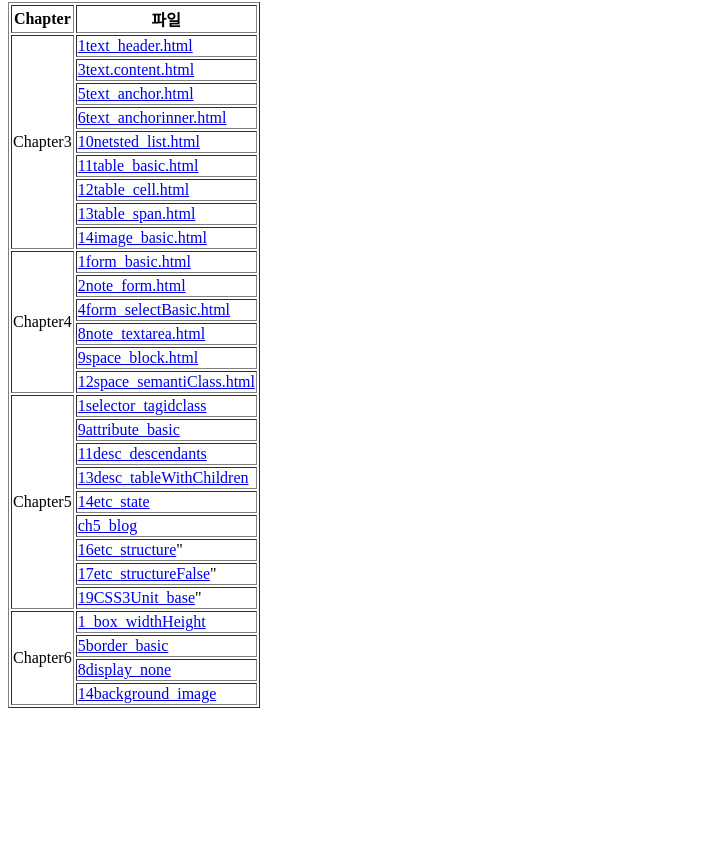
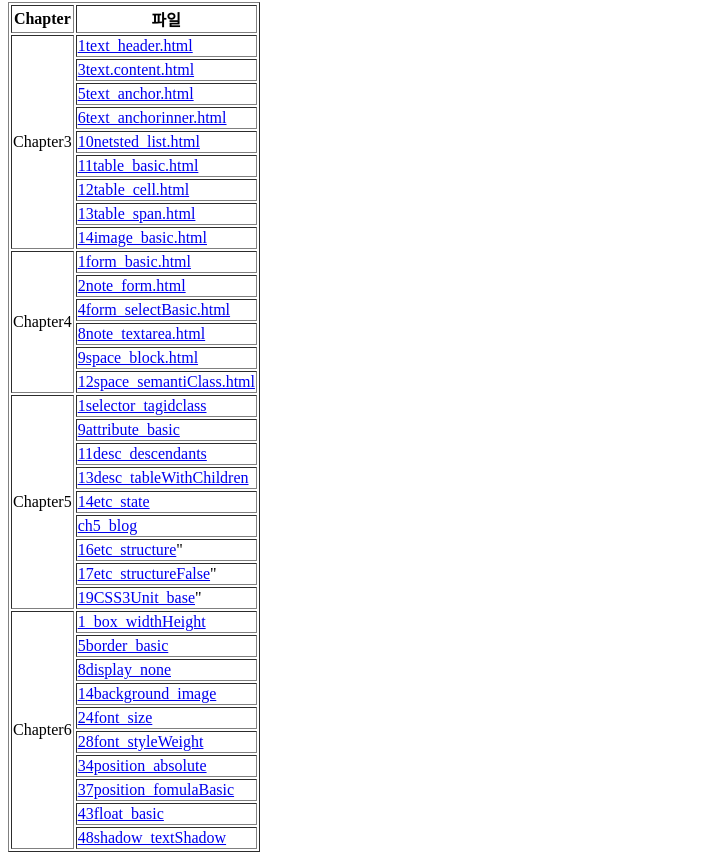
Before and after one commit to jumptop/web26-2-c15, a plain HTML site: page index.html in a window 1280 px wide. Shown: the part 87-947 px from the top of the page, without its empty margins (0-726 px from the left). Before the commit the page ends 803 px from the top, so only its background shows below. Drawn offline with Linux system fonts and the light colour scheme.

Commit message:
update: index.html

```diff
--- a/index.html
+++ b/index.html
@@ -34,10 +34,16 @@
         <tr><td><a href="./Chapter5/16etc_structure.html">16etc_structure</a>"</td></tr>
         <tr><td><a href="./Chapter5/17etc_structureFalse.html">17etc_structureFalse</a>"</td></tr>
         <tr><td><a href="./Chapter5/19CSS3Unit_base.html">19CSS3Unit_base</a>"</td></tr>
-        <tr><td rowspan="4">Chapter6</td><td><a href="./Chapter6/1_box_widthHeight.html">1_box_widthHeight</a></td></tr>
+        <tr><td rowspan="10">Chapter6</td><td><a href="./Chapter6/1_box_widthHeight.html">1_box_widthHeight</a></td></tr>
         <tr><td><a href="./Chapter6/5border_basic.html">5border_basic</a></td></tr>
         <tr><td><a href="./Chapter6/8display_none.html">8display_none</a></td></tr>
         <tr><td><a href="./Chapter6/14background_image.html">14background_image</a></td></tr>
+        <tr><td><a href="./Chapter6/24font_size.html">24font_size</a></td></tr>
+        <tr><td><a href="./Chapter6/28font_styleWeight.html">28font_styleWeight</a></td></tr>
+        <tr><td><a href="./Chapter6/34position_absolute.html">34position_absolute</a></td></tr>
+        <tr><td><a href="./Chapter6/37position_fomulaBasic.html">37position_fomulaBasic</a></td></tr>
+        <tr><td><a href="./Chapter6/43float_basic.html">43float_basic</a></td></tr>
+        <tr><td><a href="./Chapter6/48shadow_textShadow.html">48shadow_textShadow</a></td></tr>
     </table>
 </body>
 </html>
```
